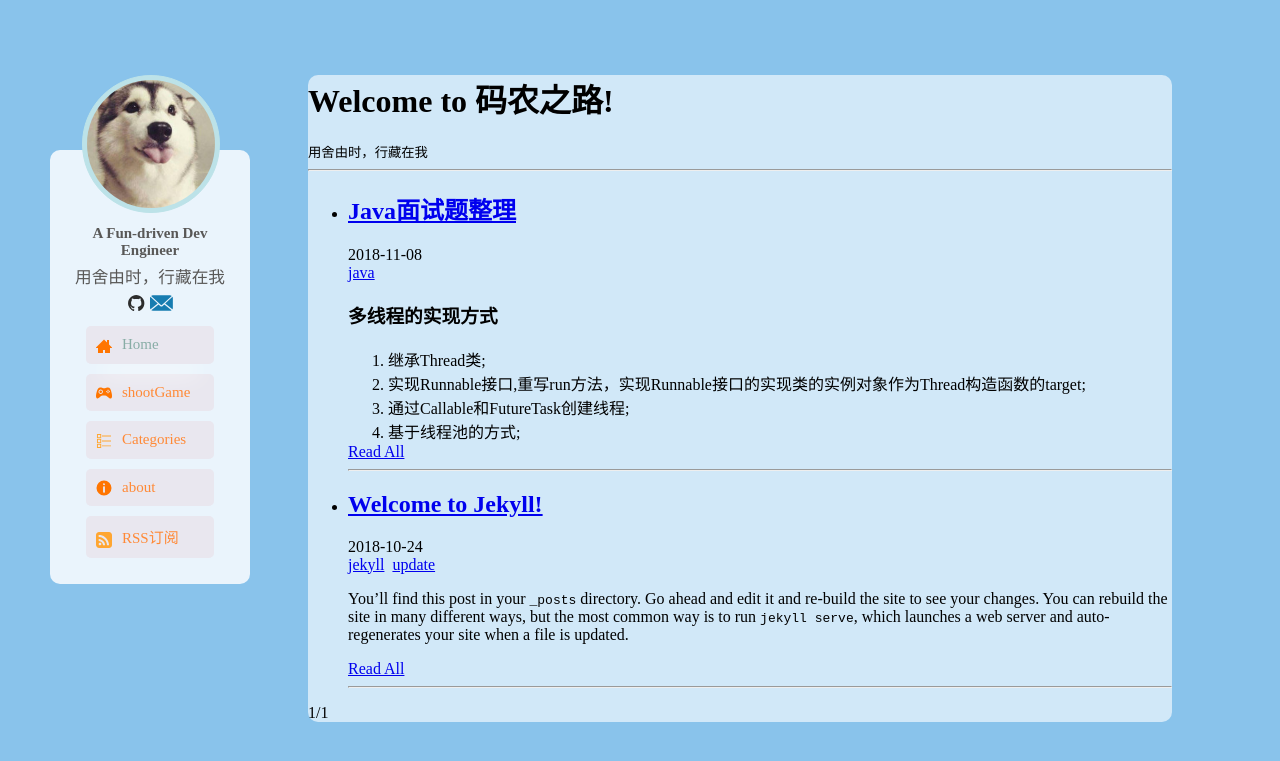
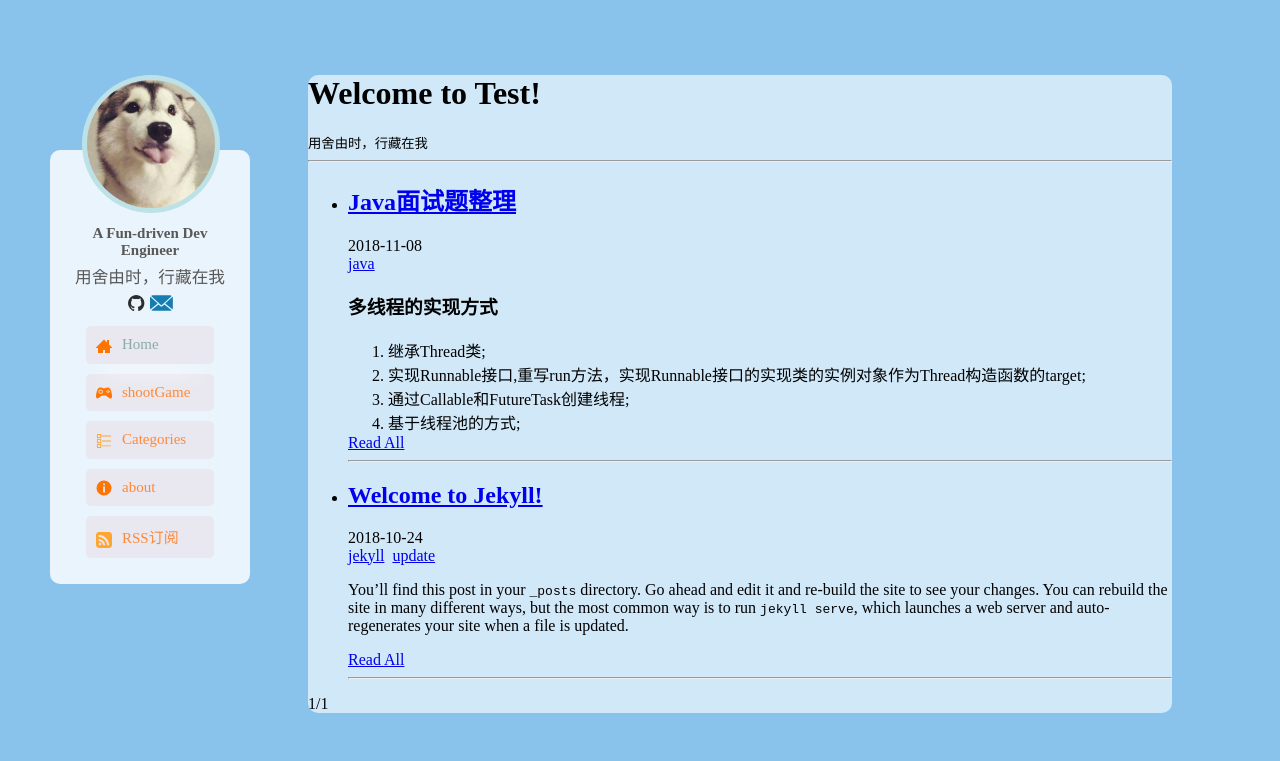
Before and after one commit to dubaoda/XNRavenZen.github.io, a Jekyll site: the page built from index.html, in a window 1280 px wide. Shown: the top 761 px of the page. Built offline with Jekyll 4.4.1, drawn with Linux system fonts in a browser that asks for light colours; the list of posts is cut into pages by our own code.

Commit message:
Update _config.yml

```diff
--- a/_config.yml
+++ b/_config.yml
@@ -1,6 +1,6 @@
 # >>>>>>>>>>>>>>>>>>>>>>>>>
 # 标题
-title: 码农之路
+title: Test
 # 简介
 brief-intro: A Fun-driven Dev Engineer
 # 邮箱
```
